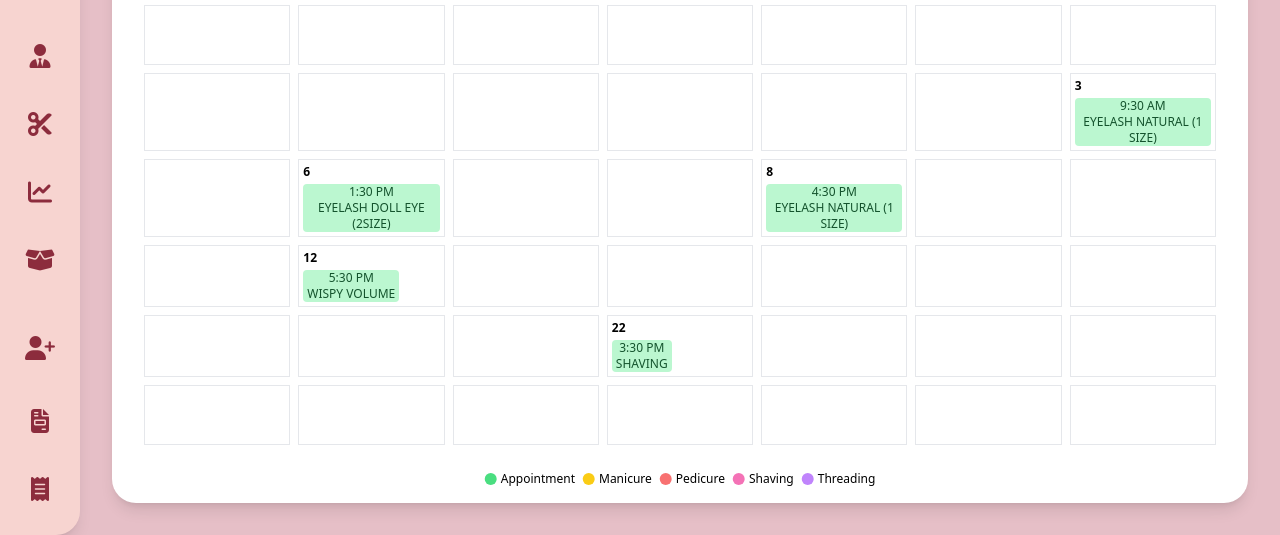
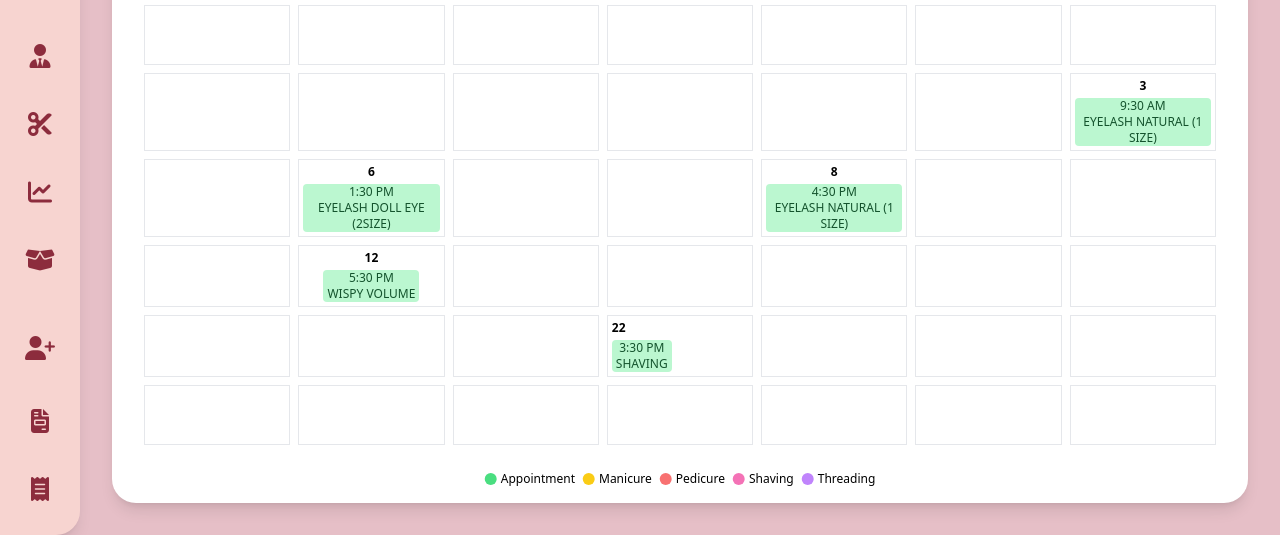
Before and after one commit to yuhansanty/Skinship-Beauty-System2, a plain HTML site: page calendar.html in a window 1280 px wide. Shown: the part 265-800 px from the top of the page. Drawn offline with nearby package versions, Linux system fonts and the light colour scheme.

Commit message:
Update calendar.html

```diff
--- a/calendar.html
+++ b/calendar.html
@@ -72,18 +72,18 @@
         <div class="border min-h-[60px] bg-white"></div>
         <div class="border min-h-[60px] bg-white"></div>
         <div class="border min-h-[60px] bg-white"></div>
-        <div class="border min-h-[60px] bg-white flex flex-col items-start p-1"><span class="text-xs font-bold">3</span><span class="bg-green-200 text-green-900 text-xs rounded px-1 mt-1">9:30 AM<br>EYELASH NATURAL (1 SIZE)</span></div>
+        <div class="border min-h-[60px] bg-white flex flex-col items-center p-1"><span class="text-xs font-bold">3</span><span class="bg-green-200 text-green-900 text-xs rounded px-1 mt-1">9:30 AM<br>EYELASH NATURAL (1 SIZE)</span></div>
         <!-- Row 3 -->
         <div class="border min-h-[60px] bg-white"></div>
-        <div class="border min-h-[60px] bg-white flex flex-col items-start p-1"><span class="text-xs font-bold">6</span><span class="bg-green-200 text-green-900 text-xs rounded px-1 mt-1">1:30 PM<br>EYELASH DOLL EYE (2SIZE)</span></div>
+        <div class="border min-h-[60px] bg-white flex flex-col items-center p-1"><span class="text-xs font-bold">6</span><span class="bg-green-200 text-green-900 text-xs rounded px-1 mt-1">1:30 PM<br>EYELASH DOLL EYE (2SIZE)</span></div>
         <div class="border min-h-[60px] bg-white"></div>
         <div class="border min-h-[60px] bg-white"></div>
-        <div class="border min-h-[60px] bg-white flex flex-col items-start p-1"><span class="text-xs font-bold">8</span><span class="bg-green-200 text-green-900 text-xs rounded px-1 mt-1">4:30 PM<br>EYELASH NATURAL (1 SIZE)</span></div>
+        <div class="border min-h-[60px] bg-white flex flex-col items-center p-1"><span class="text-xs font-bold">8</span><span class="bg-green-200 text-green-900 text-xs rounded px-1 mt-1">4:30 PM<br>EYELASH NATURAL (1 SIZE)</span></div>
         <div class="border min-h-[60px] bg-white"></div>
         <div class="border min-h-[60px] bg-white"></div>
         <!-- Row 4 -->
         <div class="border min-h-[60px] bg-white"></div>
-        <div class="border min-h-[60px] bg-white flex flex-col items-start p-1"><span class="text-xs font-bold">12</span><span class="bg-green-200 text-green-900 text-xs rounded px-1 mt-1">5:30 PM<br>WISPY VOLUME</span></div>
+        <div class="border min-h-[60px] bg-white flex flex-col items-center p-1"><span class="text-xs font-bold">12</span><span class="bg-green-200 text-green-900 text-xs rounded px-1 mt-1">5:30 PM<br>WISPY VOLUME</span></div>
         <div class="border min-h-[60px] bg-white"></div>
         <div class="border min-h-[60px] bg-white"></div>
         <div class="border min-h-[60px] bg-white"></div>
```
